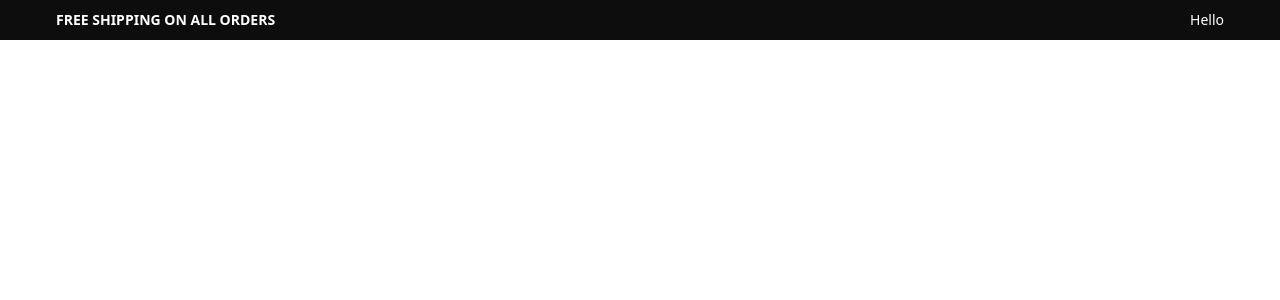
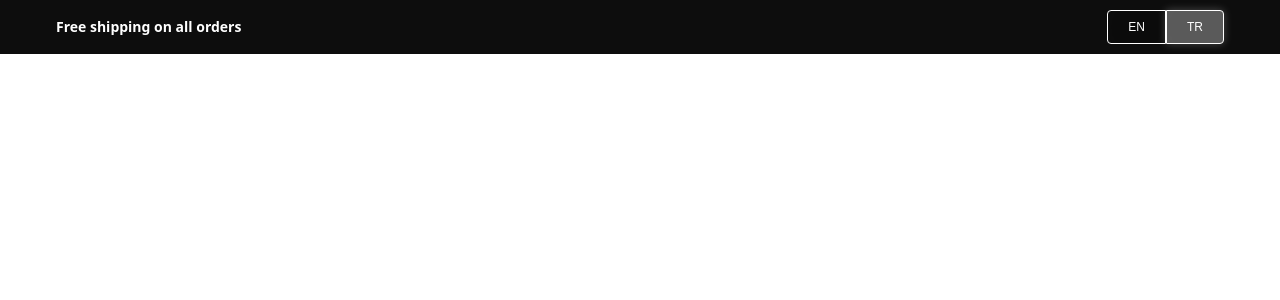
Before and after one commit to mamatkulov95/eCommerce-app, a Next.js app: page / in a window 1280 px wide. Shown: the top 300 px of the page. Built offline with nearby package versions, Linux system fonts and the light colour scheme.

Commit message:
update: translation setup

```diff
--- a/i18n.ts
+++ b/i18n.ts
@@ -1,6 +1,6 @@
 import i18n from "i18next";
 import { initReactI18next } from "react-i18next";
-import commonEN from "./public/locales/eng/common.json";
+import commonEN from "./public/locales/en/common.json";
 import commonTR from "./public/locales/tr/common.json";
 
 const resources = {
@@ -14,13 +14,8 @@ const resources = {
 
 i18n.use(initReactI18next).init({
   resources,
+  lng: "en",
   fallbackLng: "tr",
-
-  keySeparator: false,
-
-  interpolation: {
-    escapeValue: false,
-  },
 });
 
 export default i18n;
--- a/next.config.js
+++ b/next.config.js
@@ -2,8 +2,8 @@ const { i18n } = require("./next-i18next.config");
 const path = require("path");
 
 module.exports = {
+  i18n,
   reactStrictMode: true,
-  i18n,
   sassOptions: {
     includePaths: [path.join(__dirname, "src/components")],
   },
--- /dev/null
+++ b/public/locales/en/common.json
@@ -0,0 +1,3 @@
+{
+  "free.shipping": "Free shipping on all orders"
+}
--- a/public/locales/tr/common.json
+++ b/public/locales/tr/common.json
@@ -0,0 +1,3 @@
+{
+  "free.shipping": "Tüm siparişlerde ücretsiz gönderim"
+}
--- a/src/components/LanguageSwitcher/index.tsx
+++ b/src/components/LanguageSwitcher/index.tsx
@@ -1,28 +1,31 @@
-import { useRouter } from "next/router";
 import { useState } from "react";
+import { NextRouter, useRouter } from "next/router";
+import i18next from "i18next";
+
 import classNames from "classnames";
-import { i18n as i18next } from "next-i18next";
 import styles from "./languageSwitcher.module.scss";
+
+const updatePathLang = (router: NextRouter, lang: string) => {
+  const { pathname, asPath, query } = router;
+  router.push({ pathname, query }, asPath, { locale: lang, scroll: false });
+};
 
 const LanguageSwitcher = () => {
   const router = useRouter();
   const [language, setLanguage] = useState(router.locale);
-  const languages = i18next?.languages;
+  const languages = ["en", "tr"];
 
   const handleChangeLanguage = (lang: string) => {
-    i18next?.reloadResources(lang);
-    i18next?.changeLanguage(lang);
-    const { pathname, asPath, query } = router;
-    router.push({ pathname, query }, asPath, { locale: lang, scroll: false });
+    if (i18next) i18next.changeLanguage(lang);
+    updatePathLang(router, lang);
     setLanguage(lang);
   };
 
   return (
     <div className={styles.languageSwitcherRoot}>
       {languages?.map((lang: string) => {
-        const isLanguageActive = language === lang;
         const buttonClassNames = classNames(styles.languageSwitcherButton, {
-          [styles.active]: isLanguageActive,
+          [styles.active]: lang === language,
         });
 
         return (
--- a/src/components/LanguageSwitcher/languageSwitcher.module.scss
+++ b/src/components/LanguageSwitcher/languageSwitcher.module.scss
@@ -26,7 +26,8 @@
 
     &:hover,
     &.active:hover {
-      background-color: #131312;
+      color: black;
+      background-color: lightgrey;
     }
 
     &.active {
--- a/src/components/Layout/Header/Header.tsx
+++ b/src/components/Layout/Header/Header.tsx
@@ -1,25 +1,14 @@
 import React from "react";
-// import row from "../../../../public/row.png";
-// import Image from "next/image";
+import { useTranslation } from "react-i18next";
 import LanguageSwitcher from "@/components/LanguageSwitcher";
 
 export default function Header() {
+  const { t } = useTranslation("common");
   return (
-    <div className="bg-headerbg text-sm text-white px-14 py-2.5 flex justify-between">
-      <div className="font-semibold ">FREE SHIPPING ON ALL ORDERS</div>
-      {/* <div className="flex items-center justify-center gap-1.5">
-        <p className="font-medium">TR</p>
-        <Image
-          className="w-full h-auto"
-          src={row}
-          alt="language-row"
-          width={14}
-          height={5}
-        />
-      </div> */}
+    <div className="bg-headerbg text-sm text-white px-14 py-2.5 flex justify-between items-center">
+      <div className="font-semibold ">{t("free.shipping")}</div>
       <div className="border-x-white">
         <LanguageSwitcher />
-        <p>Hello</p>
       </div>
     </div>
   );
--- a/src/pages/_app.tsx
+++ b/src/pages/_app.tsx
@@ -1,11 +1,15 @@
 import type { AppProps } from "next/app";
+import { I18nextProvider } from "react-i18next";
+import i18n from "../../i18n";
 import Layout from "@/components/Layout";
 import "../styles/globals.css";
 
 export default function App({ Component, pageProps }: AppProps) {
   return (
-    <Layout>
-      <Component {...pageProps} />
-    </Layout>
+    <I18nextProvider i18n={i18n}>
+      <Layout>
+        <Component {...pageProps} />
+      </Layout>
+    </I18nextProvider>
   );
 }
--- a/src/pages/index.tsx
+++ b/src/pages/index.tsx
@@ -1,5 +1,3 @@
-import LanguageSwitcher from "@/components/LanguageSwitcher";
-
 export default function Home() {
-  return <>{/* <LanguageSwitcher /> */}</>;
+  return <h1>{" "}</h1>
 }
```
Also changed, not shown: next-i18next.config.js (line endings or trailing spaces), public/locales/eng/common.json (deleted).
